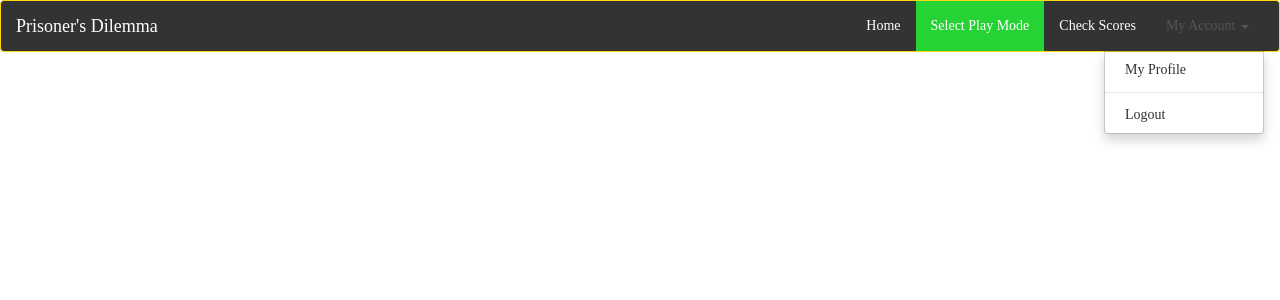
After one commit to JJLindsay/webDevGame, a PHP site: page /selectmode.html in a window 1280 px wide, after a click on "My Account". The commit adds this page. Shown: the top 300 px of the page. Run offline with PHP 8.4, Linux system fonts and the light colour scheme; some libraries are stand-ins or nearby versions.

Commit message:
fixed the font and tabbing issues, added a play mode page for admin, connected db to tables but having issues populating it with out errors

```diff
--- a/css/custom.css
+++ b/css/custom.css
@@ -1,3 +1,5 @@
+/*administration page */
+
 img
 {
 width:100%;
@@ -34,6 +36,22 @@ opacity:.9;
 .navbar-default .navbar-nav>li>a
 {
  color:#fff;
+}
+
+/*changes the banner fonts
+
+.navbar-default .navbar-nav>.active>a,
+.navbar-default .navbar-nav>.active>a:focus,
+.navbar-default .navbar-nav>.active>a:hover {
+    color: #FFF;
+    background-color: #25D434;
+}
+*/
+.navbar-default .navbar-nav > li > a:hover,
+.navbar-default .navbar-nav > li > a:focus {
+  color:black;
+  background-color: #a0a0a0;
+  /*background-color: #ccc;*/
 }
 
 .navbar-default .navbar-collapse, .navbar-default .navbar-form
@@ -140,6 +158,13 @@ background-color:white;
 	border:#2e6da4 1px solid;
 }
 
+#admindropdown:hover,
+#admindropdown:focus
+{
+	background-color:#969696;
+	border:#2e6da4 1px solid;
+}
+
 #indeximg
 {
 	border:#ffd90f 1px solid;
@@ -204,7 +229,7 @@ background-color:white;
 	color: white;
 }
 
-/* playgame page */
+/* playgame page <probably should be automatic somehow>*/
 .red {
 	background-color: red;
 }
--- /dev/null
+++ b/selectmode.html
@@ -0,0 +1,53 @@
+<!doctype html>
+<html>
+<head>
+    <meta charset="utf-8">
+    <title>Prisoner's Dilemma</title>
+    <meta name="viewport" content="width=device-width, initial-scale=1.0">
+    <!-- Bootstrap -->
+    <link href="css/bootstrap.min.css" rel="stylesheet">
+	<link href="css/stylesheet.css" rel="stylesheet">
+	<link href="css/custom.css" rel="stylesheet">
+    <script src="js/respond.js"></script>
+</head>
+<body>
+
+	<!-- Navigation Bar begin-->
+	<header class="navbar navbar-default">
+		<div class="container-fluid">
+			<!-- Brand/Logo and toggle get grouped for better mobile display -->
+			<div class="navbar-header">
+				<button type="button" class="navbar-toggle collapsed" data-toggle="collapse" data-target="#collapse" aria-expanded="false">
+					<span class="icon-bar"></span>
+					<span class="icon-bar"></span>
+					<span class="icon-bar"></span>
+				</button>
+				<a class="navbar-brand" href="index.html">Prisoner's Dilemma</a>
+			</div>
+
+			<!-- Collect the nav links and other content for toggling -->
+			<div class="collapse navbar-collapse" id="collapse">
+				<ul class="nav navbar-nav navbar-right">
+					<li><a href="index.html">Home</a></li>
+					<li class="active"><a href="selectmode.html">Select Play Mode</a></li>
+					<li><a href="administration.html">Check Scores</a></li>
+					<li class="dropdown">
+						<a href="#" class="dropdown-toggle" data-toggle="dropdown" role="button" aria-haspopup="true" aria-expanded="false">My Account <span class="caret"></span></a>
+						<ul class="dropdown-menu">
+							<li><a href="profile.html">My Profile</a></li>
+							<li role="separator" class="divider"></li>
+							<li><a href="#">Logout</a></li>
+						</ul>
+					</li>
+				</ul>
+			</div><!-- /.navbar-collapse -->
+		</div><!-- /.container-fluid -->
+	</header><!--  end Navigation Bar -->
+
+
+	<!-- javascript -->
+	<script src="http://code.jquery.com/jquery-latest.min.js"></script>
+    <script src="js/bootstrap.min.js"></script>
+	<script src="js/zsparks.js"></script>
+</body>
+</html>
```
Also changed, not shown: administration.html (+83 -10 lines).
